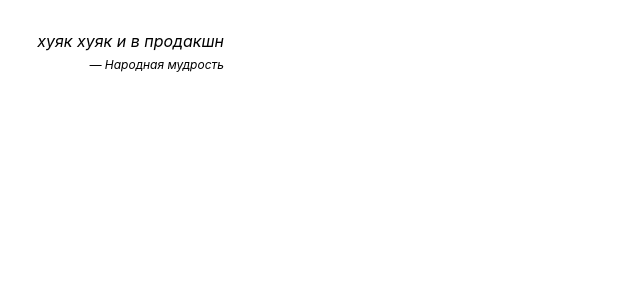
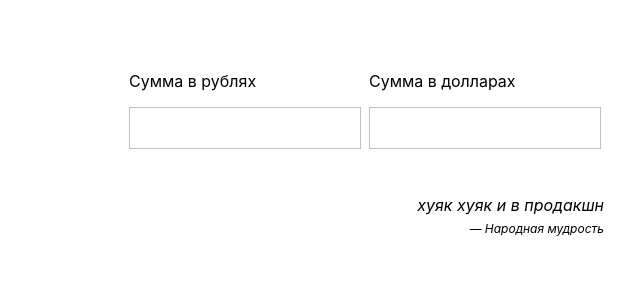
Before and after one commit to liz-mint/tdd-currency-converter, a React (Create React App) app: page / in a window 1280 px wide. Shown: the top 300 px of the page, without its empty margins (286-926 px from the left). Built offline with nearby package versions, Linux system fonts and the light colour scheme.

Commit message:
add Converter draft

```diff
--- a/src/App.jsx
+++ b/src/App.jsx
@@ -1,11 +1,12 @@
 import styles from './App.module.css';
+import Converter from './components/Converter';
 import Quote from './components/Quote';
 
 export function App() {
   return (
     <main className={styles.main}>
       {/* <Header /> */}
-      {/* <Converter/> */}
+      <Converter/>
       <Quote />
     </main>
   );
--- a/src/App.module.css
+++ b/src/App.module.css
@@ -4,4 +4,5 @@
   max-width: 500px;
   height: auto;
   padding: 20px 10px;
+  margin: 0 auto;
 }
--- /dev/null
+++ b/src/components/Converter/Converter.jsx
@@ -0,0 +1,17 @@
+import styles from './Converter.module.css';
+
+export const Converter = () => {
+
+  return (
+    <form className={styles.converter}>
+      <label>
+        <p>Сумма в рублях</p>
+        <input type="number" name="rub" min="0" step="1" />
+      </label>
+      <label>
+        <p>Сумма в долларах</p>
+        <input type="number" name="usd" min="0" step="1" />
+      </label>
+    </form>
+  )
+}
--- /dev/null
+++ b/src/components/Converter/Converter.module.css
@@ -0,0 +1,24 @@
+.converter {
+  display: flex;
+  justify-content: center;
+  padding: 15px;
+  margin: 20px 0;
+}
+
+.converter label {
+  width: 50%;
+  padding: 0 10px 0;
+}
+
+.converter label + label {
+  width: 50%;
+  padding: 0 0 0 10px;
+}
+
+.converter input {
+  display: block;
+  width: 100%;
+  height: 30px;
+  padding: 5px;
+  border: 1px solid rgba(0,0,0,0.25);
+}
--- /dev/null
+++ b/src/components/Converter/index.js
@@ -0,0 +1,3 @@
+import { Converter } from './Converter';
+
+export default Converter;
```
Also changed, not shown: 1 other file (tests, documents, lock files or other folders).
